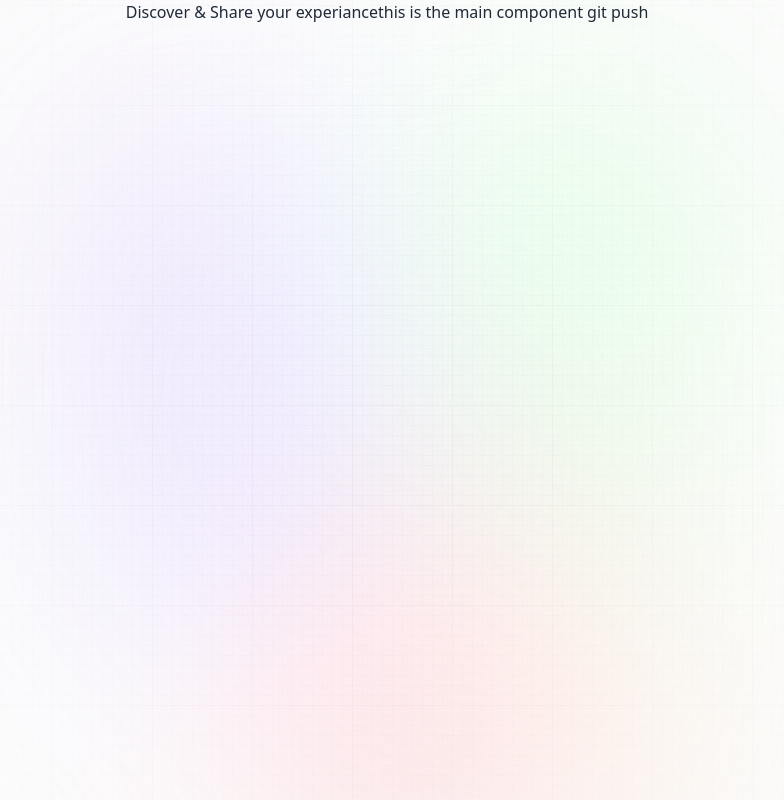
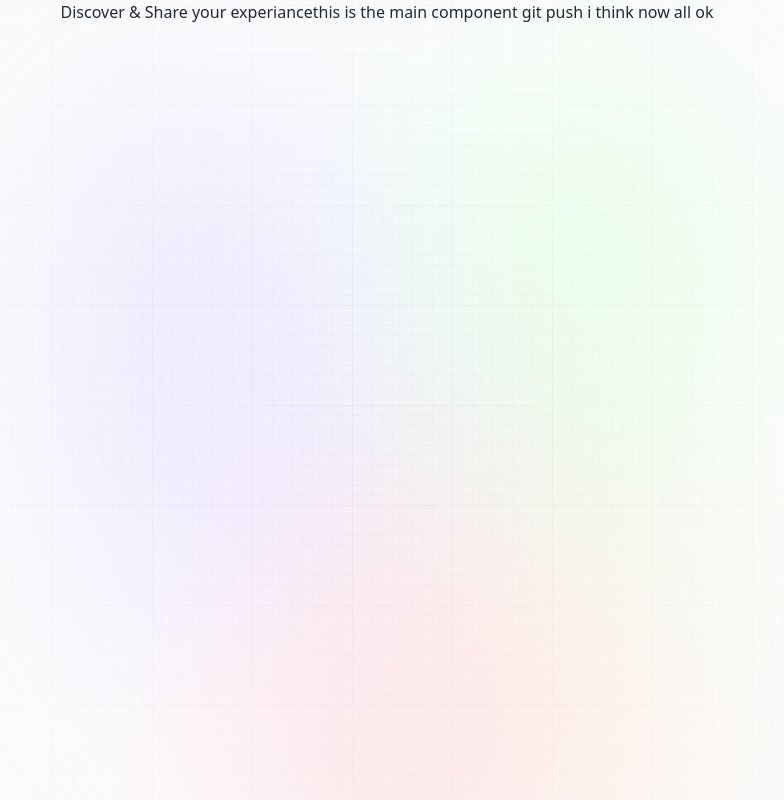
Before and after one commit to JPChoyon/blog-site, a Next.js app: page / in a window 1280 px wide. Shown: the whole page, without its empty margins (253-1037 px from the left). Built offline with nearby package versions, Linux system fonts and the light colour scheme.

Commit message:
change the gmail

```diff
--- a/app/page.js
+++ b/app/page.js
@@ -10,6 +10,8 @@ const Home = () => {
         </h1>
         <h2>this is the main component
           git push
+          i think now all ok
+
         </h2>
     </ section>
     </div>
```
